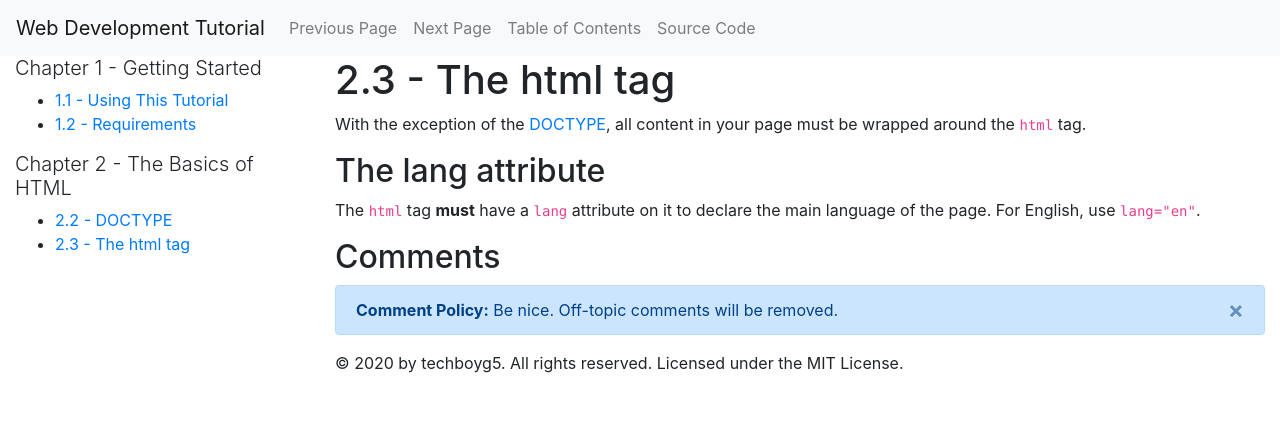
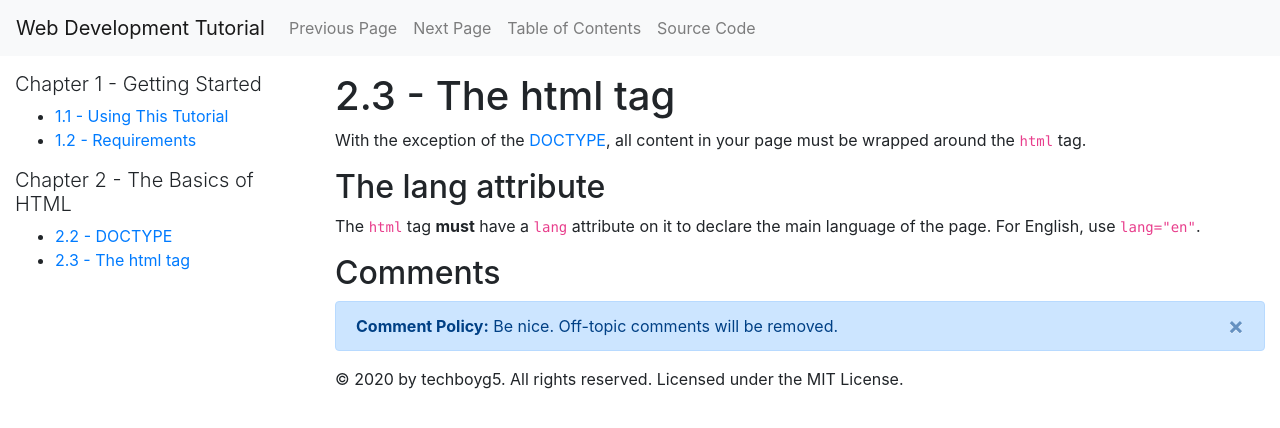
Before and after one commit to techboyg5/web-development-tutorial, a Jekyll site: the page built from chapter2/page3.html, in a window 1280 px wide. Shown: the top 428 px of the page. Built offline with Jekyll 4.4.1, drawn with Linux system fonts in a browser that asks for light colours; comment, search, counter and statistics services are not loaded.

Commit message:
Update default.html

```diff
--- a/_layouts/default.html
+++ b/_layouts/default.html
@@ -39,10 +39,10 @@
         </ul>
       </div>
     </nav>
-    <div class="container-fluid">
+    <div class="container-fluid my-3">
       <div class="row">
         <div class="col-sm-3">
-          <div class="techboyg5-wdt-toc-container" style="position:sticky;top:56px">
+          <div class="techboyg5-wdt-toc-container" style="position:sticky;top:72px">
             {% include embedded-toc.html %}
           </div>
         </div>
```
